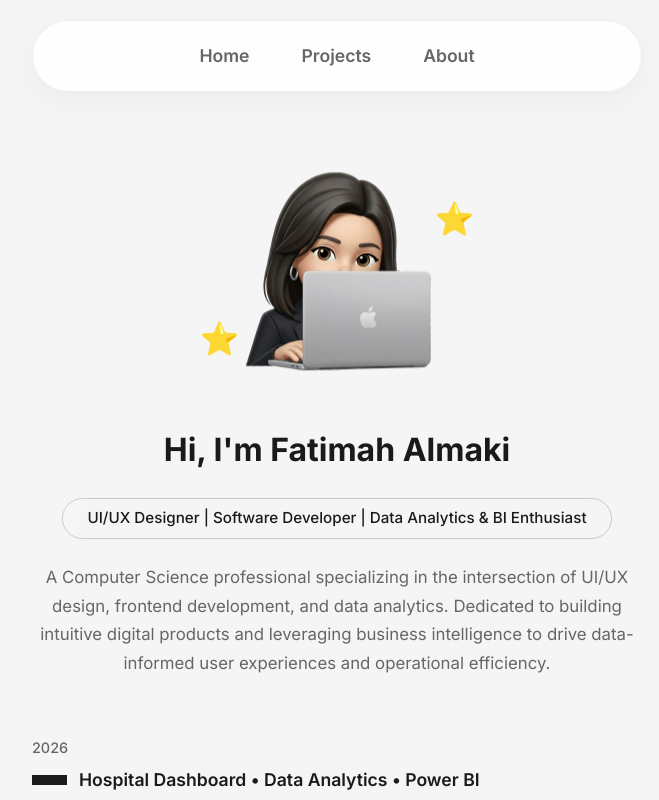
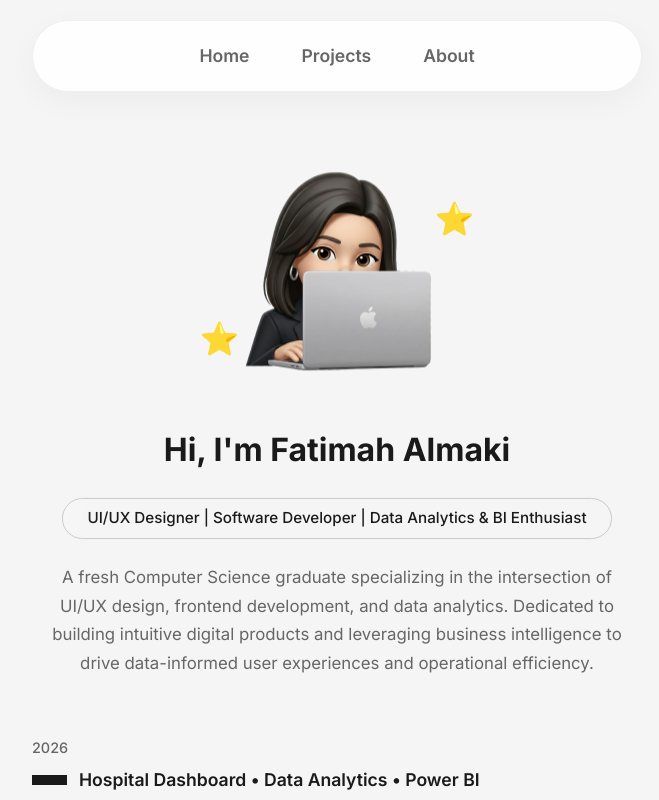
Before and after one commit to iif6mh/MyPortfolio, a React (Vite) app: page / in a window 1280 px wide. Shown: the top 800 px of the page, without its empty margins (303-962 px from the left). Built offline with nearby package versions, Linux system fonts and the light colour scheme.

Commit message:
Update App.jsx

```diff
--- a/src/App.jsx
+++ b/src/App.jsx
@@ -122,7 +122,7 @@ function App() {
           UI/UX Designer | Software Developer | Data Analytics & BI Enthusiast
         </div>
         <p className="bio">
-          A Computer Science professional specializing in the intersection of UI/UX design, frontend development, and data analytics. Dedicated to building intuitive digital products and leveraging business intelligence to drive data-informed user experiences and operational efficiency.
+          A fresh Computer Science graduate specializing in the intersection of UI/UX design, frontend development, and data analytics. Dedicated to building intuitive digital products and leveraging business intelligence to drive data-informed user experiences and operational efficiency.
         </p>
       </section>
 
```
